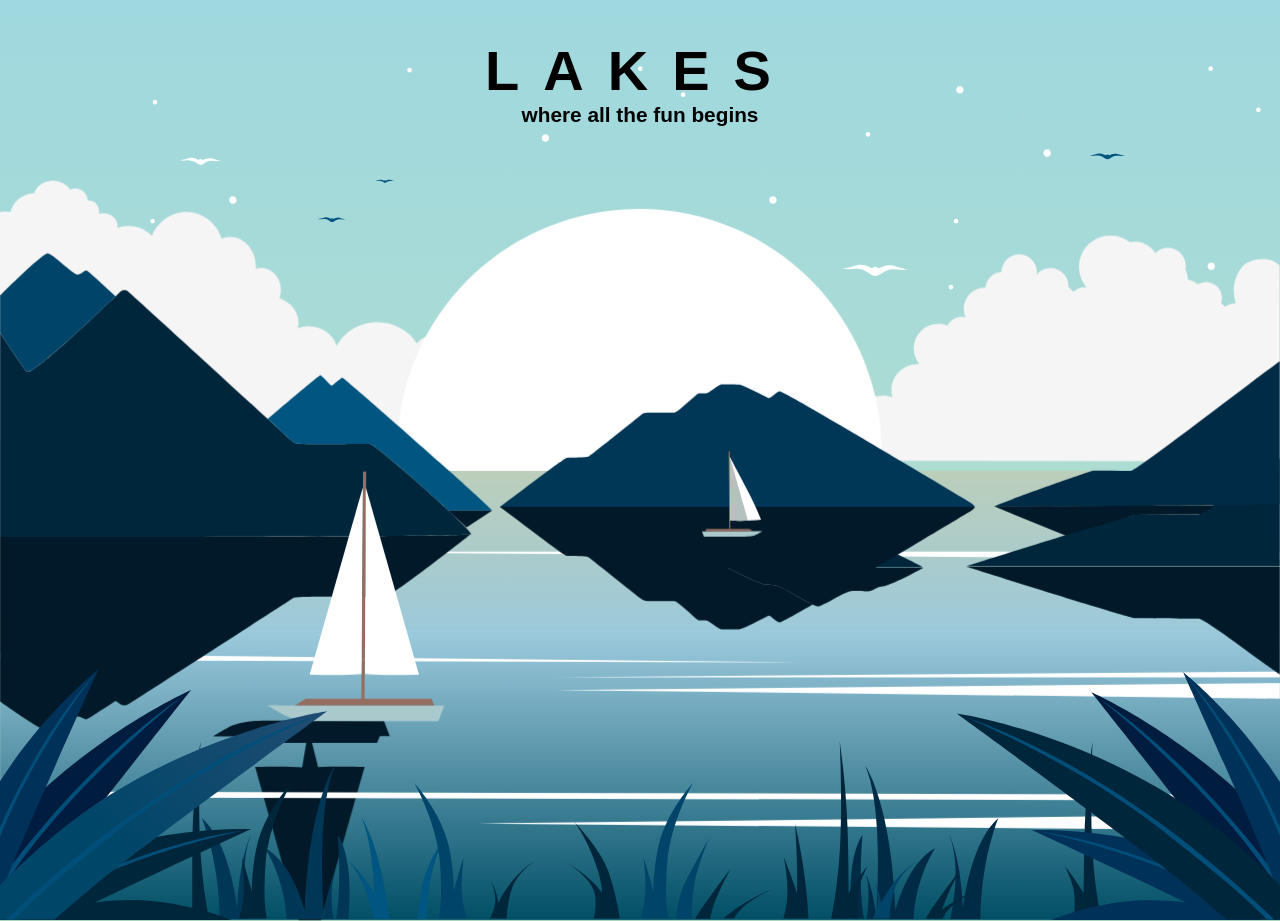
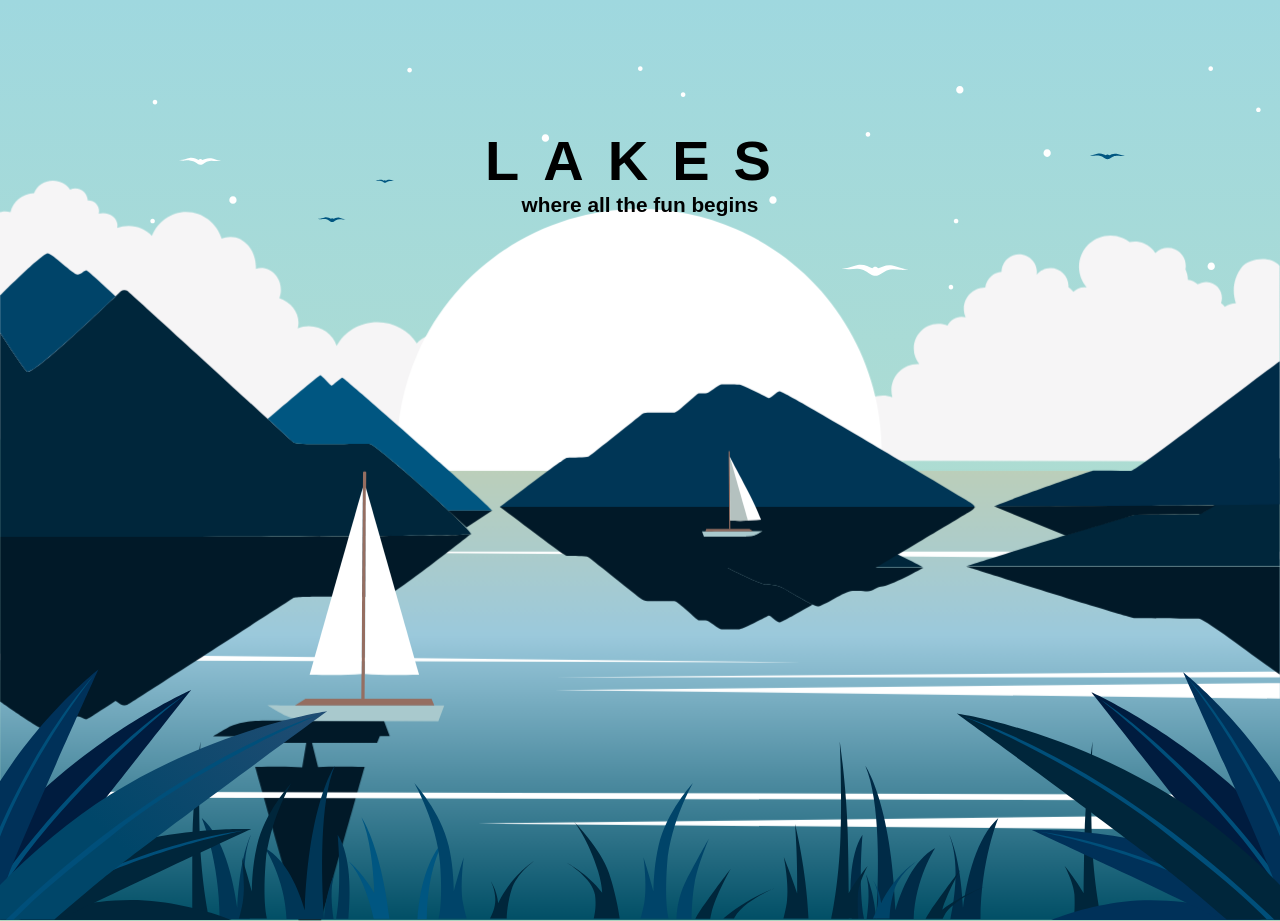
Before and after one commit to Theseregrets/lakes, a plain HTML site: page index.html in a window 1280 px wide. Shown: the top 921 px of the page. Drawn offline with nearby package versions, Linux system fonts and the light colour scheme.

Commit message:
responsive fix

```diff
--- a/style.css
+++ b/style.css
@@ -78,12 +78,13 @@ svg{
   }
 }
 
-@media only screen and (min-width: 768px){
+@media only screen and (min-width: 600px){
   svg{
-    display: flex;
-    top: 3%
-  }
-  .container{
-    padding-top: 3%;
+    top: 3%;
   }
 }
+@media only screen and (max-width: 600px){
+  svg{
+    bottom: 0;
+  }
+}
```
